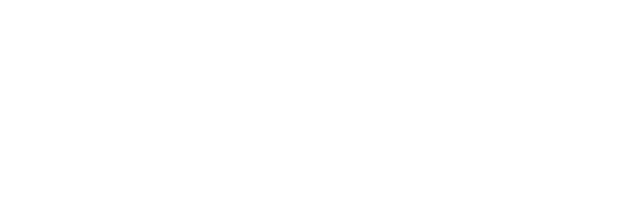
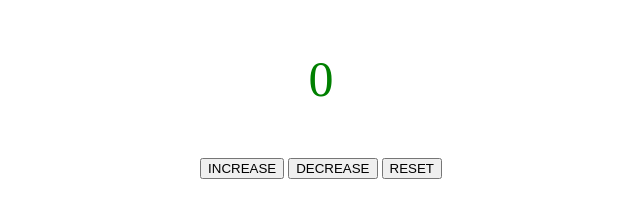
Before and after one commit to APOORV7G/javascript, a plain HTML site: page day-2/index.html in a window 1280 px wide. Shown: the whole page, without its empty margins (319-959 px from the left). Drawn offline with Linux system fonts and the light colour scheme.

Commit message:
DAY 2 (REFRESHED)

```diff
--- /dev/null
+++ b/day-2/index.css
@@ -0,0 +1,8 @@
+body{
+    display: block;
+    text-align: center;
+    color: green;
+}
+p{
+    font-size: 50px;
+}
--- a/day-2/index.html
+++ b/day-2/index.html
@@ -3,9 +3,17 @@
 <head>
     <meta charset="UTF-8">
     <meta name="viewport" content="width=device-width, initial-scale=1.0">
+    <link rel="stylesheet" href="index.css">
     <title>Document</title>
 </head>
 <body>
+    <div class="container">
+        <p>0</p>
+        <button class="up"> INCREASE</button>
+        <button class="down">DECREASE</button>
+        <button class="reset">RESET</button>
+
+    </div>
 
 </body>
 </html>
```
Also changed, not shown: day-2/index.js (+29 -0 lines).
